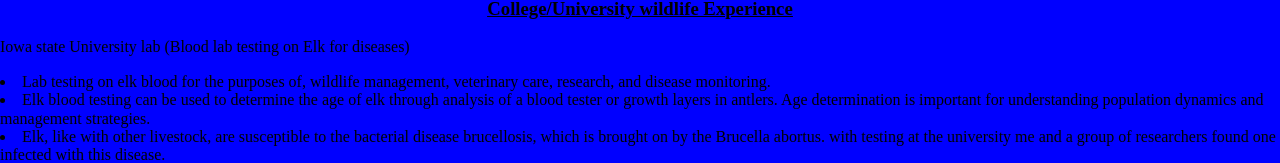
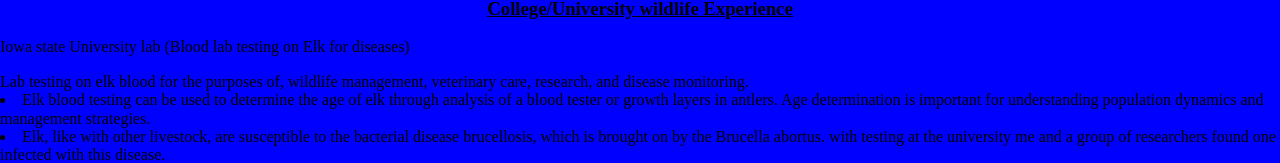
Before and after one commit to Awaters3/Project-2-css, a plain HTML site: page index.html in a window 1280 px wide. Shown: the part 634-797 px from the top of the page. Drawn offline with Linux system fonts and the light colour scheme; files that its build step writes are made by us from their sources.

Commit message:
Update index.html

```diff
--- a/index.html
+++ b/index.html
@@ -35,7 +35,7 @@
   <h3><u>College/University wildlife Experience</u></h3>
   <p>Iowa state University lab (Blood lab testing on Elk for diseases)</p>
 
-    <li>Lab testing on elk blood for the purposes of, wildlife management, veterinary care, research, and disease monitoring.</li>
+    Lab testing on elk blood for the purposes of, wildlife management, veterinary care, research, and disease monitoring.
     <li> Elk blood testing can be used to determine the age of elk through analysis of a blood tester or growth layers in antlers. Age determination is important for understanding population dynamics and management strategies.</li>
     <li> Elk, like with other livestock, are susceptible to the bacterial disease brucellosis, which is brought on by the Brucella abortus. with testing at the university me and a group of researchers found one infected with this disease.</li>
 
```
